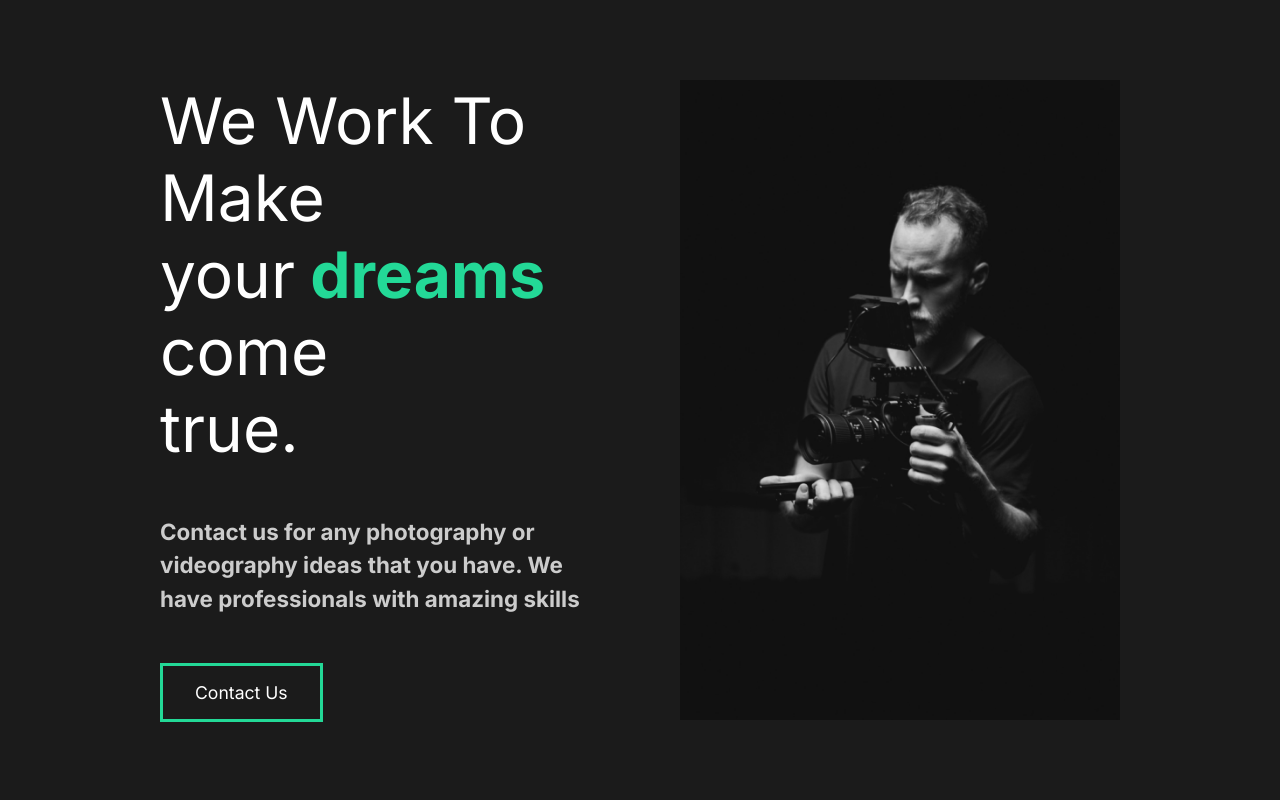
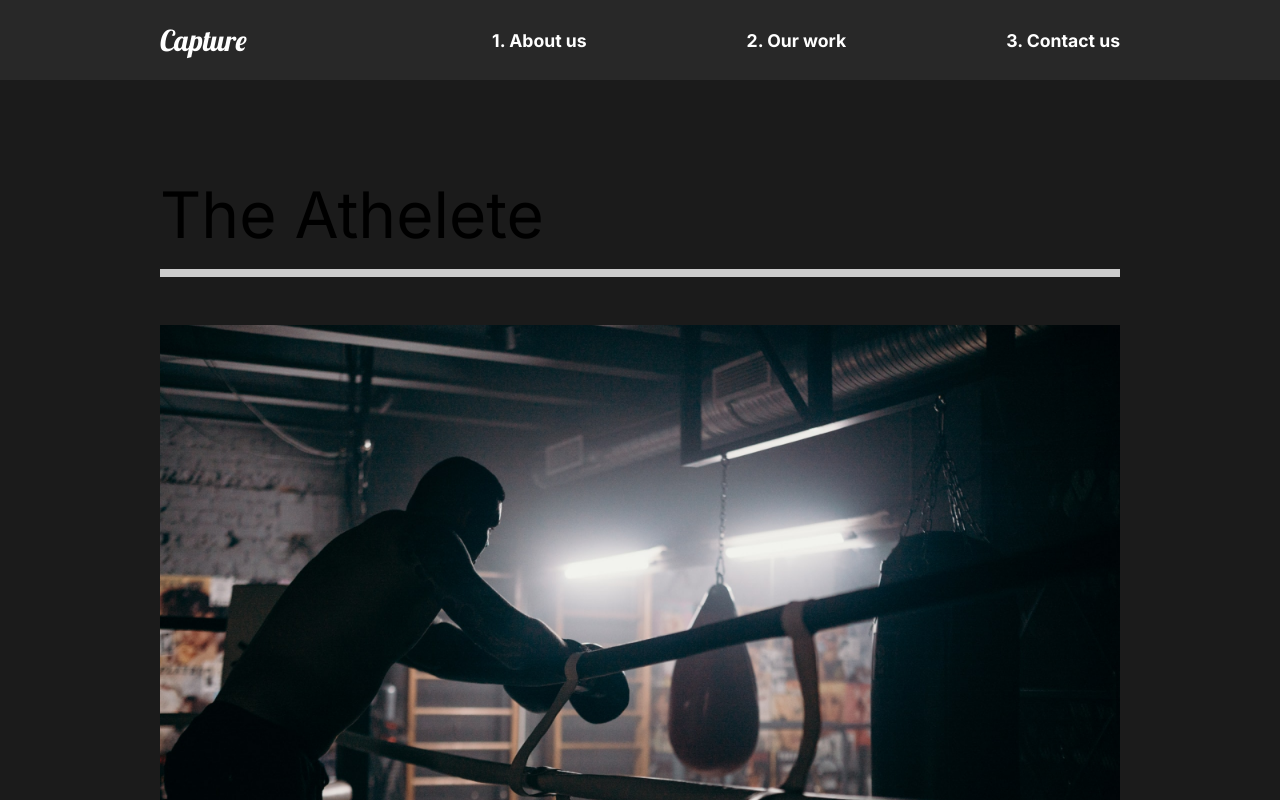
Before and after one commit to YosorTV/photo-capture, a React (Create React App) app: page /work in a window 1280 px wide. Shown: the top 800 px of the page. Built offline with nearby package versions, Linux system fonts and the light colour scheme.

Commit message:
6.Our Work - page

```diff
--- a/package.json
+++ b/package.json
@@ -6,6 +6,7 @@
     "@testing-library/jest-dom": "^5.11.4",
     "@testing-library/react": "^11.1.0",
     "@testing-library/user-event": "^12.1.10",
+    "axios": "^0.21.0",
     "framer-motion": "^2.9.4",
     "react": "^17.0.1",
     "react-dom": "^17.0.1",
--- a/public/index.html
+++ b/public/index.html
@@ -24,7 +24,7 @@
       work correctly both with client-side routing and a non-root public URL.
       Learn how to configure a non-root public URL by running `npm run build`.
     -->
-  <title>React App</title>
+  <title>Capture</title>
 </head>
 
 <body>
--- a/src/App.js
+++ b/src/App.js
@@ -1,12 +1,47 @@
-import React from 'react';
+import React, { useEffect, useState } from 'react';
+import movieService from './movieService';
+
 import GlobalStyle from './components/GlobalStyle';
+
+import Navigation from './components/Navigation';
 import AboutUs from './pages/AboutUs';
+import ContactUs from './pages/ContactUs';
+import OurWork from './pages/OurWork';
+
+import {Switch, Route} from 'react-router-dom';
 
 function App() {
+  const [movies, setMovies] = useState([]);
+
+  // const getMovies = async () => {
+  //   const { data } = await movieService.get('/');
+  //     console.log('data: ', data);
+  // }
+
+  const getMovie = () =>{
+    movieService.get('').then((data) => {
+      console.log(data);
+    })
+  }
+
+  useEffect(() => getMovie(), [movies])
+
+
   return (
     <div className="App">
-      <GlobalStyle />
-        <AboutUs />
+    <GlobalStyle />
+      <Navigation/>
+      <Switch>
+        <Route path="/" exact>
+          <AboutUs />
+        </Route>
+        <Route path="/work">
+          <OurWork />
+        </Route>
+        <Route path="/contact">
+          <ContactUs />
+        </Route>
+      </Switch>
     </div>
   );
 }
--- a/src/components/GlobalStyle.js
+++ b/src/components/GlobalStyle.js
@@ -1,8 +1,6 @@
-import {
-  createGlobalStyle
-} from 'styled-components';
+import {createGlobalStyle} from 'styled-components';
 
-const GlobalStyle = createGlobalStyle `
+const GlobalStyle = createGlobalStyle`
 *{
   margin: 0;
   padding: 0;
@@ -14,11 +12,11 @@ body{
   font-family: 'Inter', sans-serif;
   font-weight: 700;
 }
-/* font-family: 'Lobster', cursive; */
+
 button {
+  cursor: pointer;
   font-weight: 400;
   font-size:1.1rem;
-  cursor: pointer;
   padding: 1rem 2rem;
   border:3px solid #23d997;
   background: transparent;
@@ -30,6 +28,7 @@ button {
     color: white;
   }
 }
+
 h2{
   font-weight: lighter;
   font-size: 4rem;
@@ -38,10 +37,12 @@ h2{
 h3{
   color: white;
 }
+
 h4{
   font-weight: bold;
   font-size: 2rem;
 }
+
 span{
   font-weight:bold;
   color:#23d997;
@@ -56,8 +57,6 @@ p{
   color:#ccc;
   font-size: 1.4rem;
   line-height:150%;
-}
-
-`
+}`
 
 export default GlobalStyle;
--- /dev/null
+++ b/src/components/MovieList.jsx
@@ -0,0 +1,39 @@
+import React from 'react'
+import { Link } from 'react-router-dom';
+import styled from 'styled-components';
+
+export const Work = styled.div`
+  min-height: 100vh;
+  overflow:hidden;
+  padding: 5rem 10rem;
+    h2{
+      padding: 1rem 0rem;
+    }
+`
+const Movie = styled.div`
+padding-bottom: 10rem;
+  .line{
+    height:.5rem;
+    background: #cccccc;
+    margin-bottom: 3rem;
+  }
+  img{
+    width: 100%;
+    height: 70vh;
+    object-fit:cover;
+  }
+`
+
+const MovieList = ({ movieName, movieImg }) => {
+  return (
+    <Movie>
+    <h2>{movieName}</h2>
+    <div className="line"></div>
+    <Link>
+      <img src={movieImg} alt="img"/>
+    </Link>
+  </Movie>
+  )
+}
+
+export default MovieList
--- /dev/null
+++ b/src/components/NavList.jsx
@@ -0,0 +1,12 @@
+import React from 'react';
+import { Link } from 'react-router-dom';
+
+const NavList = ({ number, name, page }) => {
+  return (
+    <li>
+      <Link to={page}>{number}. {name}</Link>
+    </li>
+  )
+}
+
+export default NavList
--- /dev/null
+++ b/src/components/Navigation.jsx
@@ -0,0 +1,71 @@
+import React from 'react';
+import styled from 'styled-components';
+import NavList from './NavList';
+
+import { Link } from 'react-router-dom';
+
+const navigationList = [
+  {
+    id: 1,
+    link: "About us",
+    page: "/"
+  },
+  {
+    id: 2,
+    link: "Our work",
+    page: "/work"
+  },
+  {
+    id: 3,
+    link: "Contact us",
+    page: "/contact"
+  }
+]
+
+const Navigation = () => {
+  return (
+    <Nav>
+      <h1>
+        <Link id="logo" to="/" >Capture</Link>
+      </h1>
+      <ul>
+        {navigationList.map(({ id, link, page }) =>
+          <NavList
+            key={id}
+            number={id}
+            name={link}
+            page={page}
+          />)}
+      </ul>
+    </Nav>
+  )
+}
+
+const Nav = styled.nav`
+  min-height: 10vh;
+  display:flex;
+  margin: auto;
+  justify-content: space-between;
+  align-items:center;
+  padding: 1rem 10rem;
+  background:#282828;
+  a{
+    color:white;
+    text-decoration:none;
+  }
+  ul{
+    display:flex;
+    list-style:none;
+    li{
+      padding-left: 10rem;
+      position: relative;
+    }
+  }
+  #logo{
+    font-size: 1.8rem;
+    font-family: 'Lobster', cursive;
+    font-weight: lighter;
+  }
+`
+
+export default Navigation;
--- a/src/index.js
+++ b/src/index.js
@@ -1,10 +1,13 @@
 import React from 'react';
 import ReactDOM from 'react-dom';
 import App from './App';
+import {BrowserRouter as Router} from 'react-router-dom';
 
 ReactDOM.render(
   <React.StrictMode>
-    <App />
+    <Router>
+      <App />
+    </Router>
   </React.StrictMode>,
   document.getElementById('root')
 );
--- /dev/null
+++ b/src/movieService.js
@@ -0,0 +1,7 @@
+import axios from 'axios';
+
+const movieService = axios.create({
+  baseURL:"/",
+})
+
+export default movieService;
--- /dev/null
+++ b/src/pages/ContactUs.jsx
@@ -0,0 +1,11 @@
+import React from 'react'
+
+const CoutactUs = () => {
+  return (
+    <div>
+      <h2>CoutactUs</h2>
+    </div>
+  )
+}
+
+export default CoutactUs
--- /dev/null
+++ b/src/pages/OurWork.jsx
@@ -0,0 +1,42 @@
+import React from 'react';
+// images
+import athlete from '../img/athlete-small.png';
+import theracer from '../img/theracer-small.png';
+import goodtimes from '../img/goodtimes-small.png';
+// Components
+import MovieList, { Work } from '../components/MovieList';
+
+const movies = [
+  {
+    id:0,
+    movieName: "The Athelete",
+    movieImg: athlete
+  },
+  {
+    id:1,
+    movieName: "The Racer",
+    movieImg: theracer
+  },
+  {
+    id:2,
+    movieName: "Good Times",
+    movieImg: goodtimes
+  }
+]
+
+const OurWork = () => {
+  return (
+    <Work>
+      {movies.map(({ id, movieName, movieImg }) =>
+        <MovieList
+          key={id}
+          movieName={movieName}
+          movieImg={movieImg}
+        />
+      )}
+    </Work>
+  )
+}
+
+
+export default OurWork
```
Also changed, not shown: src/movieBase.json (added, +57 -0 lines), 2 other files (tests, documents, lock files or other folders).
